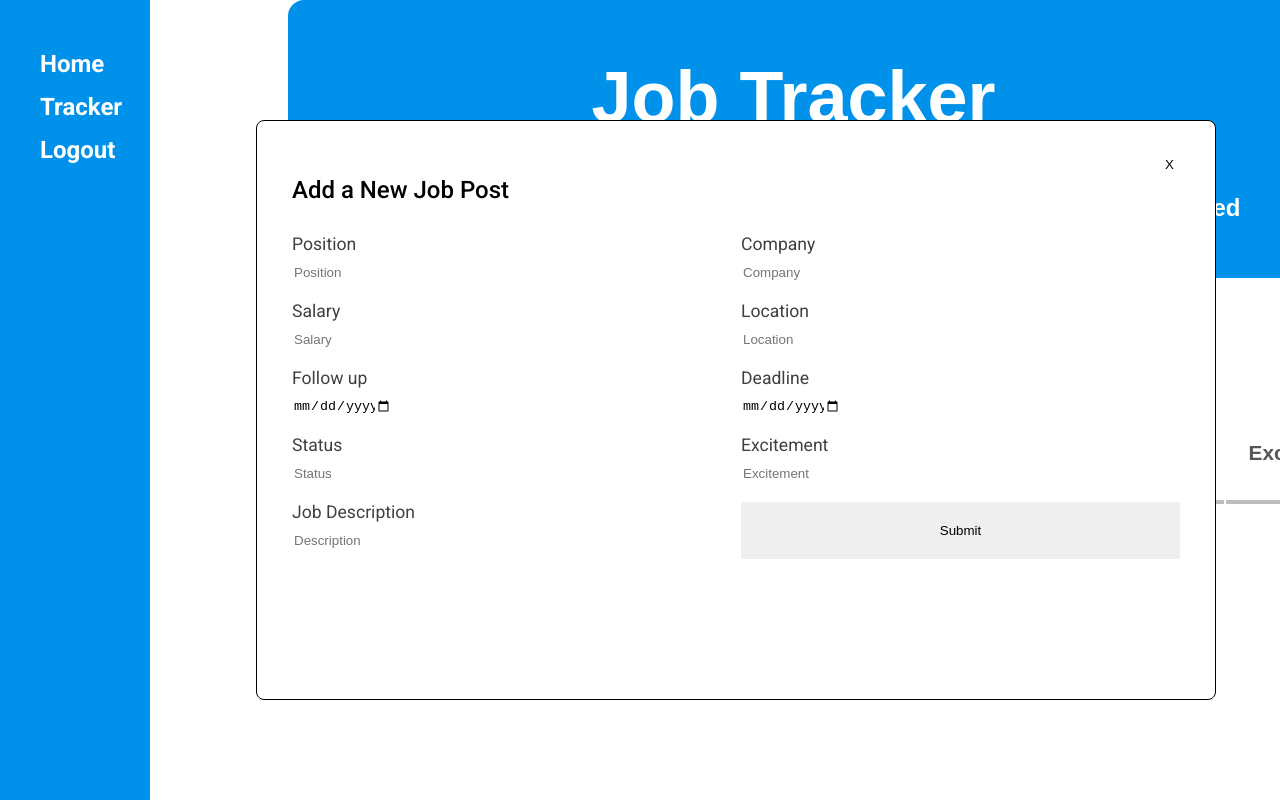
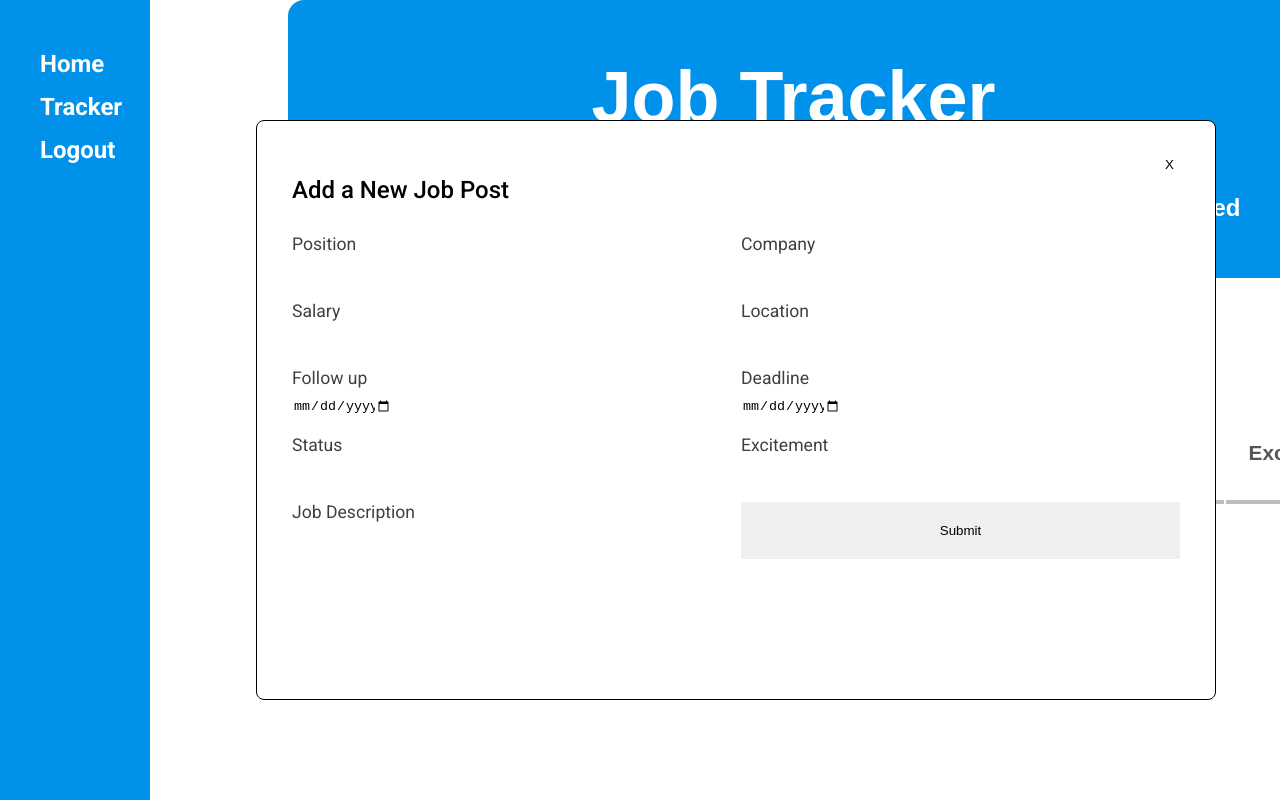
Before and after one commit to Coder-Dai/job-tracker, a React (Create React App) app: page /tracker in a window 1280 px wide. Both pictures are taken after a click on the button "+ Add job". Shown: the top 800 px of the page. Built offline with nearby package versions, Linux system fonts and the light colour scheme.

Commit message:
Delete placeholder attribute from each input fields

```diff
--- a/src/components/Table.jsx
+++ b/src/components/Table.jsx
@@ -76,64 +76,39 @@ const Table = ({ jobsList, setJobsList }) => {
               <form id="form-modal" onSubmit={postJob}>
                 <div>
                   <label htmlFor="position">Position</label>
-                  <input
-                    id="position"
-                    type="text"
-                    placeholder="Position"
-                  ></input>
+                  <input id="position" type="text"></input>
                 </div>
                 <div>
                   <label htmlFor="company">Company</label>
-                  <input id="Company" type="text" placeholder="Company"></input>
+                  <input id="Company" type="text"></input>
                 </div>
                 <div>
                   <label htmlFor="salary">Salary</label>
-                  <input id="salary" type="number" placeholder="Salary"></input>
+                  <input id="salary" type="number"></input>
                 </div>
                 <div>
                   <label htmlFor="location">Location</label>
-                  <input
-                    id="location"
-                    type="text"
-                    placeholder="Location"
-                  ></input>
+                  <input id="location" type="text"></input>
                 </div>
                 <div>
                   <label htmlFor="followup">Follow up</label>
-                  <input
-                    id="followup"
-                    type="date"
-                    placeholder="Follow up"
-                  ></input>
+                  <input id="followup" type="date"></input>
                 </div>
                 <div>
                   <label htmlFor="deadline">Deadline</label>
-                  <input
-                    id="deadline"
-                    type="date"
-                    placeholder="Deadline"
-                  ></input>
+                  <input id="deadline" type="date"></input>
                 </div>
                 <div>
                   <label htmlFor="status">Status</label>
-                  <input id="status" type="text" placeholder="Status"></input>
+                  <input id="status" type="text"></input>
                 </div>
                 <div>
                   <label htmlFor="excitement">Excitement</label>
-                  <input
-                    id="excitement"
-                    type="text"
-                    placeholder="Excitement"
-                  ></input>
+                  <input id="excitement" type="text"></input>
                 </div>
                 <div>
                   <label htmlFor="description">Job Description</label>
-
-                <input
-                  id="description"
-                  type="textfield"
-                  placeholder="Description"
-                ></input>
+                  <input id="description" type="textfield"></input>
                 </div>
                 <button type="submit">Submit</button>
               </form>
```
Lines whose indentation alone changed are shown as unchanged.
